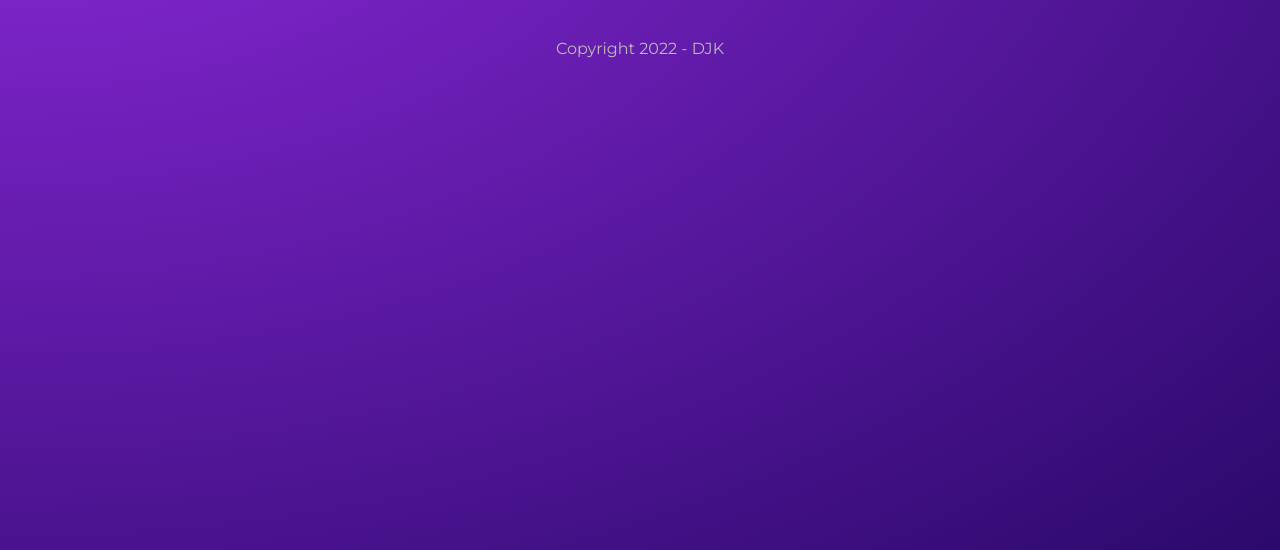
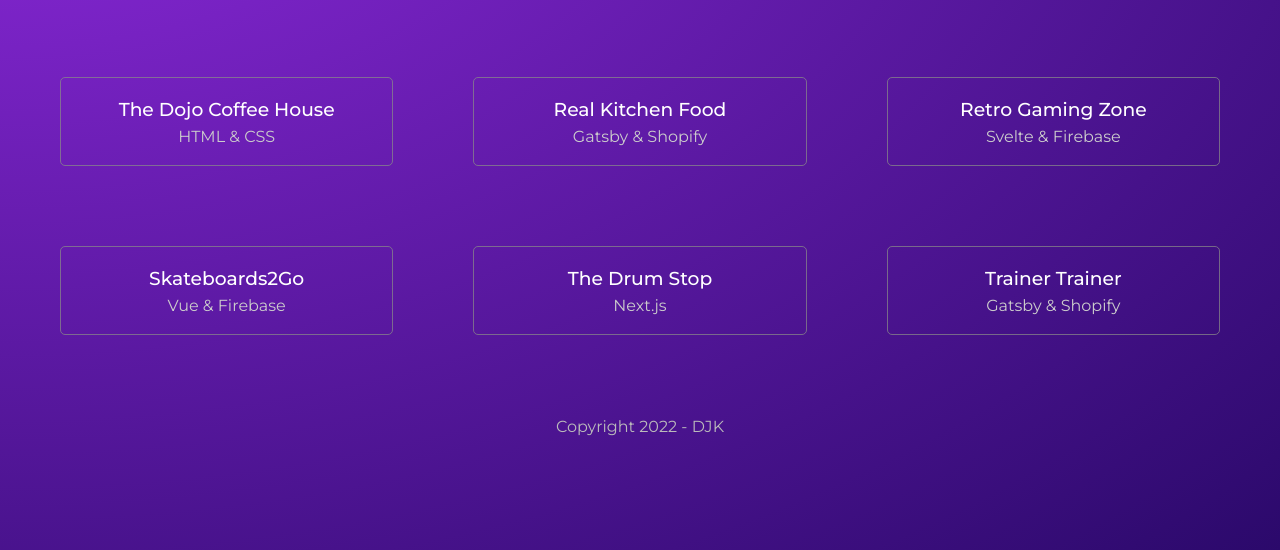
Before and after one commit to x03r4/G02, a Gatsby site: page /projects in a window 1280 px wide. Shown: the part 250-800 px from the top of the page. Built offline with nearby package versions, Linux system fonts and the light colour scheme; Gatsby itself is replaced by a stand-in of ours.

Commit message:
created graphql query for md files in projects page

```diff
--- a/src/pages/projects/index.js
+++ b/src/pages/projects/index.js
@@ -1,14 +1,43 @@
+import { graphql, Link } from "gatsby"
 import React from "react"
 import Layout from "../../components/Layout"
-import * as projects from "../../styles/projects.module.css"
+import * as styles from "../../styles/projects.module.css"
 
-export default function Projects() {
+export default function Projects({ data }) {
+  // console.log(data)
+  const projects = data.allMarkdownRemark.nodes
   return (
     <Layout>
-      <div className={ projects.portfolio }>
-      <h2>Portfolio</h2>
-      <h3>Projects & Websites I've Created</h3>
+      <div className={styles.portfolio}>
+        <h2>Portfolio</h2>
+        <h3>Projects & Websites I've Created</h3>
+        <div className={styles.projects}>
+          {projects.map(project => (
+            <Link to={"/projects/" + project.frontmatter.slug} key={project.id}>
+              <div>
+                <h3>{project.frontmatter.title}</h3>
+                <p>{project.frontmatter.stack}</p>
+              </div>
+            </Link>
+          ))}
+        </div>
       </div>
     </Layout>
   )
 }
+
+// export page query
+export const query = graphql`
+  query MyQuery {
+    allMarkdownRemark {
+      nodes {
+        frontmatter {
+          slug
+          stack
+          title
+        }
+        id
+      }
+    }
+  }
+`
--- a/src/styles/projects.module.css
+++ b/src/styles/projects.module.css
@@ -9,3 +9,22 @@
     font-size: 2em;
     font-weight: 400;
   }
+  .projects {
+    display: grid;
+    grid-template-columns: 1fr 1fr 1fr;
+    grid-gap: 80px;
+    margin: 80px 20px;
+  }
+  .projects h3 {
+    text-align: center;
+    margin: 20px auto 0px;
+    font-weight: 500;
+  }
+  .projects p {
+    color: #ccc;
+    margin-top: 4px;
+  }
+  .projects a {
+    border: 1px solid rgba(137, 137, 137, 0.729);
+    border-radius: 5px;
+  }
```
